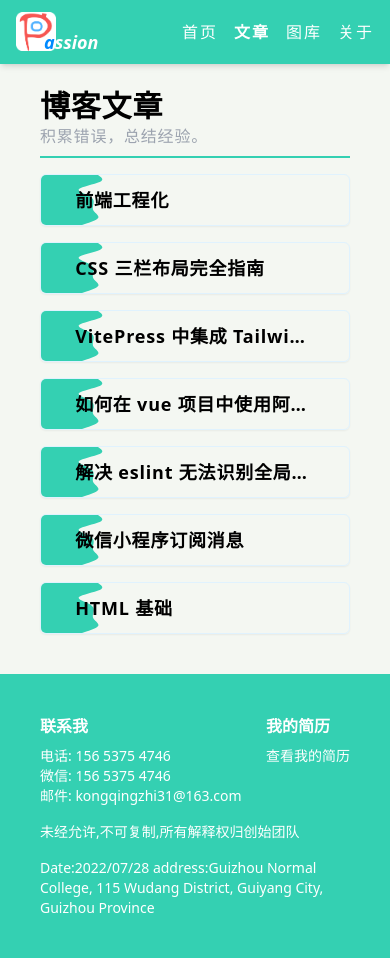
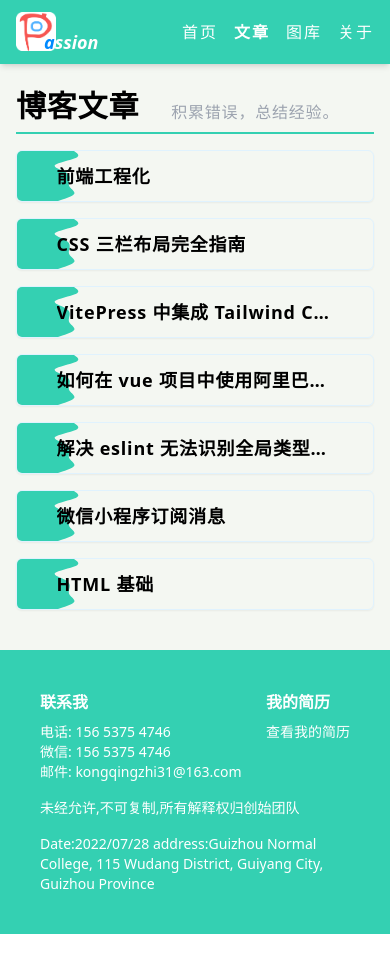
Before and after one commit to KongQingzhi/kongqingzhi.github.io, a Vue app: page /article in a window 390 px wide. After the commit the page ends 934 px from the top, so only its background shows below. Built offline with nearby package versions, Linux system fonts and the light colour scheme.

Commit message:
refactor: 边框调整

```diff
--- a/src/App.vue
+++ b/src/App.vue
@@ -1,6 +1,6 @@
 <template>
   <Nav class="fixed z-[9999] w-full top-0" />
-  <main class="container tracking-wider pt-16 mx-auto px-10">
+  <main class="container tracking-wider pt-16 mx-auto px-4 sm:px-10">
     <RouterView />
   </main>
   <Foot />
--- a/src/pages/index/ArticleItem.vue
+++ b/src/pages/index/ArticleItem.vue
@@ -5,12 +5,12 @@
   >
     <img
       :src="image"
-      class="rounded-xl object-cover w-full h-[192px] overflow-hidden"
+      class="rounded-xl object-cover xl:w-[200px] w-full h-[200px] overflow-hidden"
       alt=""
     />
     <div class="flex-1">
       <h3
-        class="text-2xl mt-4 lg:mt-0 break-words text-gray-800 text-ellipsis line-clamp-1 font-bold mb-2"
+        class="text-2xl mt-4 xl:mt-0 break-words text-gray-800 text-ellipsis line-clamp-1 font-bold mb-2"
       >
         {{ title }}
       </h3>
--- a/src/pages/index/ProjectItem.vue
+++ b/src/pages/index/ProjectItem.vue
@@ -1,5 +1,5 @@
 <template>
-  <div class="lg:w-96 space-y-4 bg-white rounded-xl p-4">
+  <div class="lg:w-96 space-y-4 bg-white rounded-xl p-6">
     <img
       :src="item.img"
       class="rounded-xl object-cover w-full md:h-56 overflow-hidden"
```
